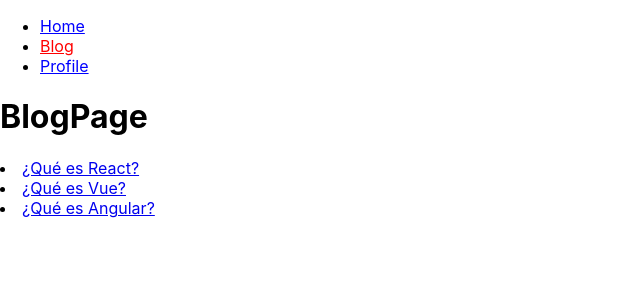
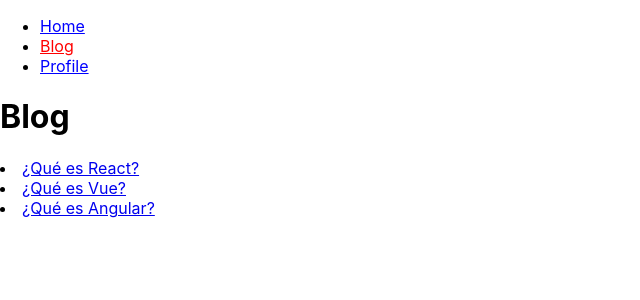
Before and after one commit to Skabas18/Navegacion-React, a React (Create React App) app: page /#/blog in a window 1280 px wide. Shown: the top 300 px of the page, without its empty margins (0-640 px from the left). Built offline with nearby package versions, Linux system fonts and the light colour scheme.

Commit message:
Creacion de las nested routes implementando Outlet,  rutas hijas dentro de otras rutas

```diff
--- a/src/App.js
+++ b/src/App.js
@@ -1,4 +1,4 @@
-import {HashRouter, Routes, Route} from 'react-router-dom';
+import { HashRouter, Routes, Route } from 'react-router-dom';
 import { HomePage } from './HomePage';
 import { BlogPage } from './BlogPage';
 import { ProfilePage } from './ProfilePage';
@@ -9,13 +9,14 @@
   return (
     <>
       <HashRouter>
-        <Menu/>
+        <Menu />
         <Routes>
-          <Route path='/' element={<HomePage/>}/>
-          <Route path='/blog' element={<BlogPage/>}/>
-          <Route path='/blog/:slug' element={<BlogPost/>}/>
-          <Route path='/profile' element={<ProfilePage/>}/>
-          <Route path='*' element={<p>Not Found</p>}/>
+          <Route path='/' element={<HomePage />} />
+          <Route path='/blog' element={<BlogPage />}>
+            <Route path=':slug' element={<BlogPost />} />
+          </Route>
+          <Route path='/profile' element={<ProfilePage />} />
+          <Route path='*' element={<p>Not Found</p>} />
         </Routes>
       </HashRouter>
     </>
--- a/src/BlogPage.js
+++ b/src/BlogPage.js
@@ -1,10 +1,11 @@
 import React from 'react'
-import { Link } from 'react-router-dom';
+import { Link, Outlet } from 'react-router-dom';
 import { blogdata } from './blogdata';
 function BlogPage() {
     return (
         <>
-            <h1>BlogPage</h1>
+            <h1>Blog</h1>
+            <Outlet/>
             {blogdata.map(post => (
                 <BlogLink key={post.slug} post={post} />
             ))}
```
Also changed, not shown: 1 other file (tests, documents, lock files or other folders).
